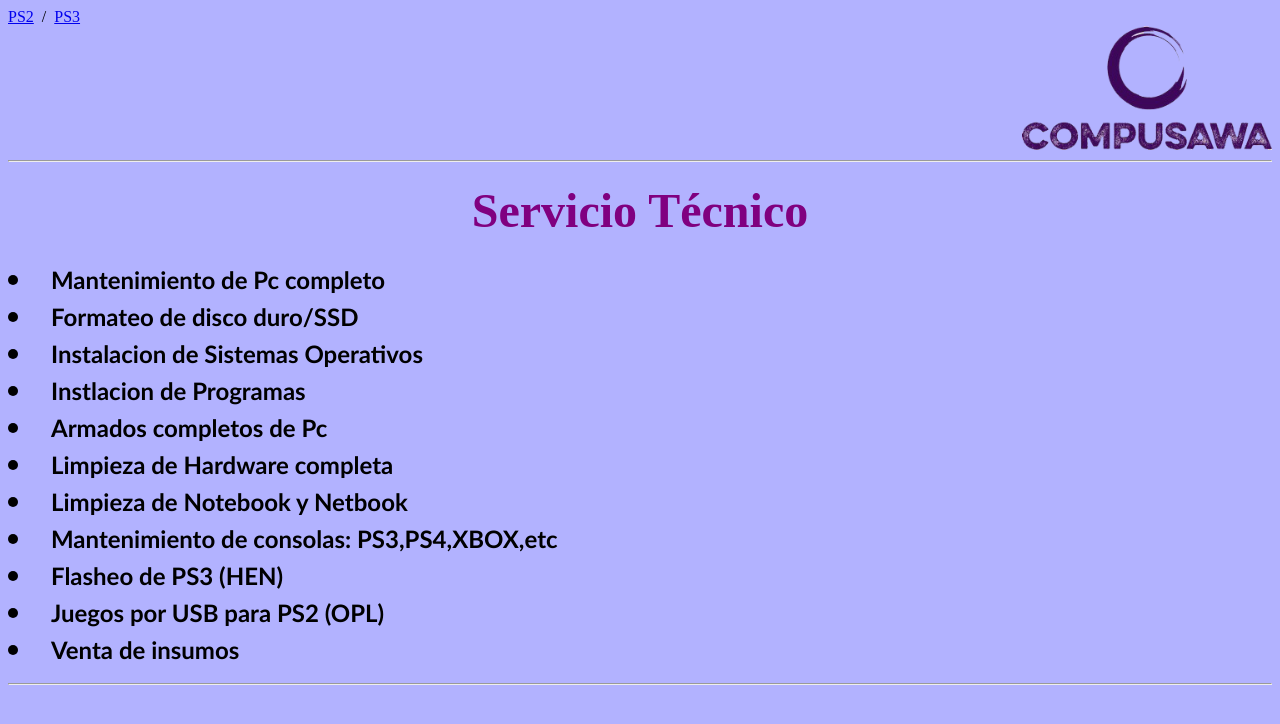
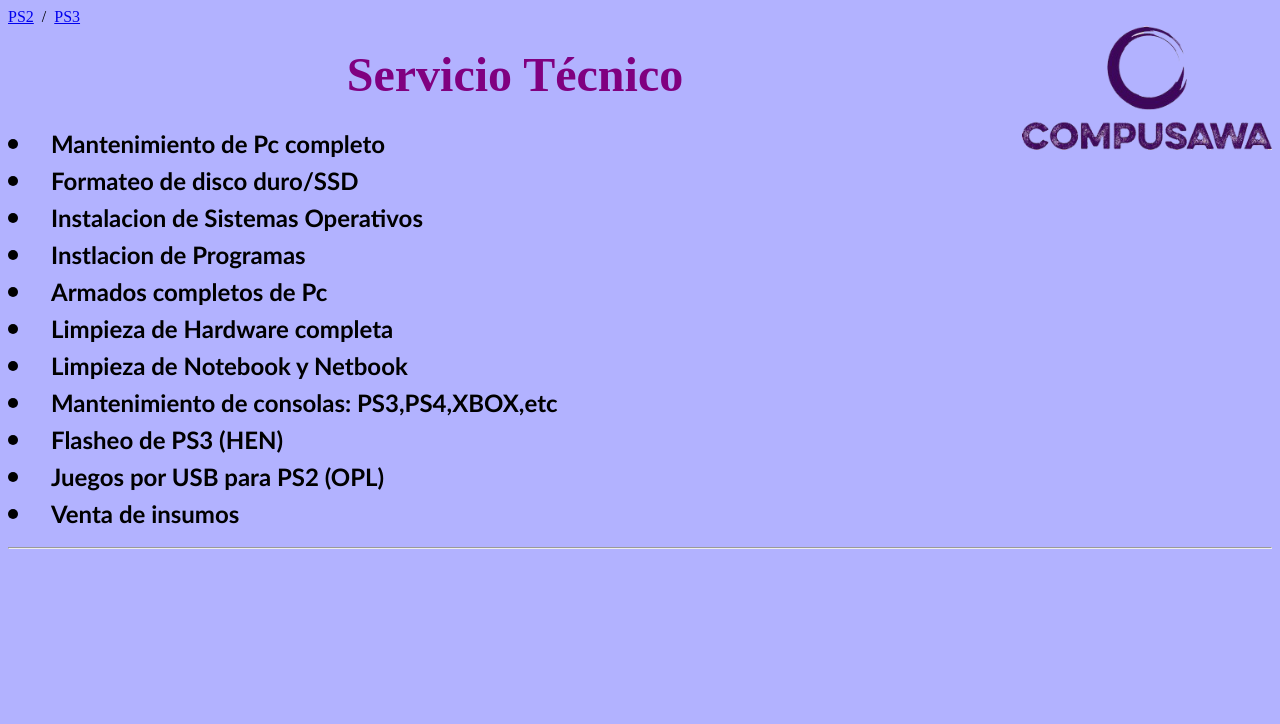
Before and after one commit to Francosawa/Compusawa_1, a plain HTML site: page index.html in a window 1280 px wide. Drawn offline with Linux system fonts and the light colour scheme.

Commit message:
Borro todos los br

```diff
--- a/index.html
+++ b/index.html
@@ -17,15 +17,6 @@
     <div>
         <img src="img/Compusawa.png" width="250" title="Bienvenidos a compusawa" align= "right">
     </div>
-
-    <br>
-    <br>
-    <br>
-    <br>
-    <br>
-    <br>
-    <br>
-    <hr>
 
     <h1 align= "center" style="color :black ;"><font size=7&gt face="Stencil" color="Purple"> Servicio Técnico</font> <h1>
 
```
